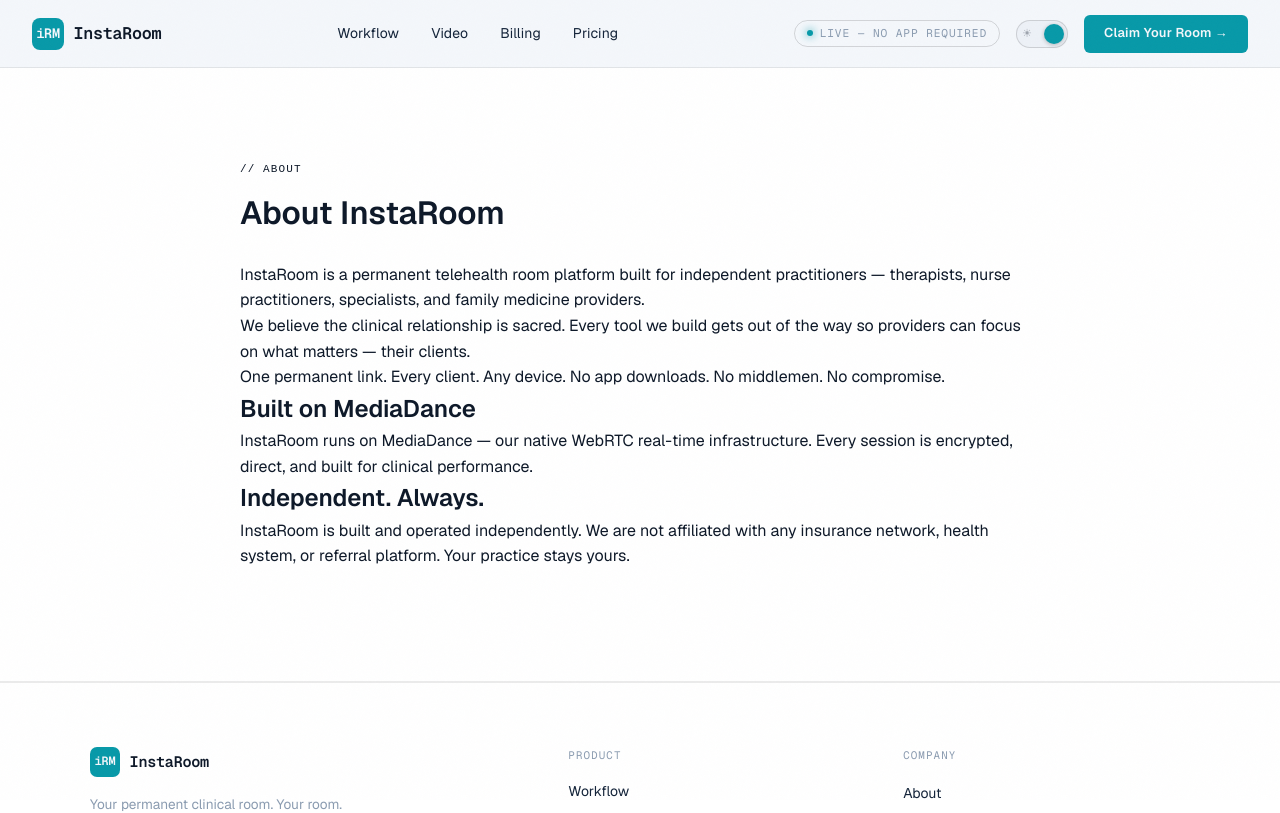
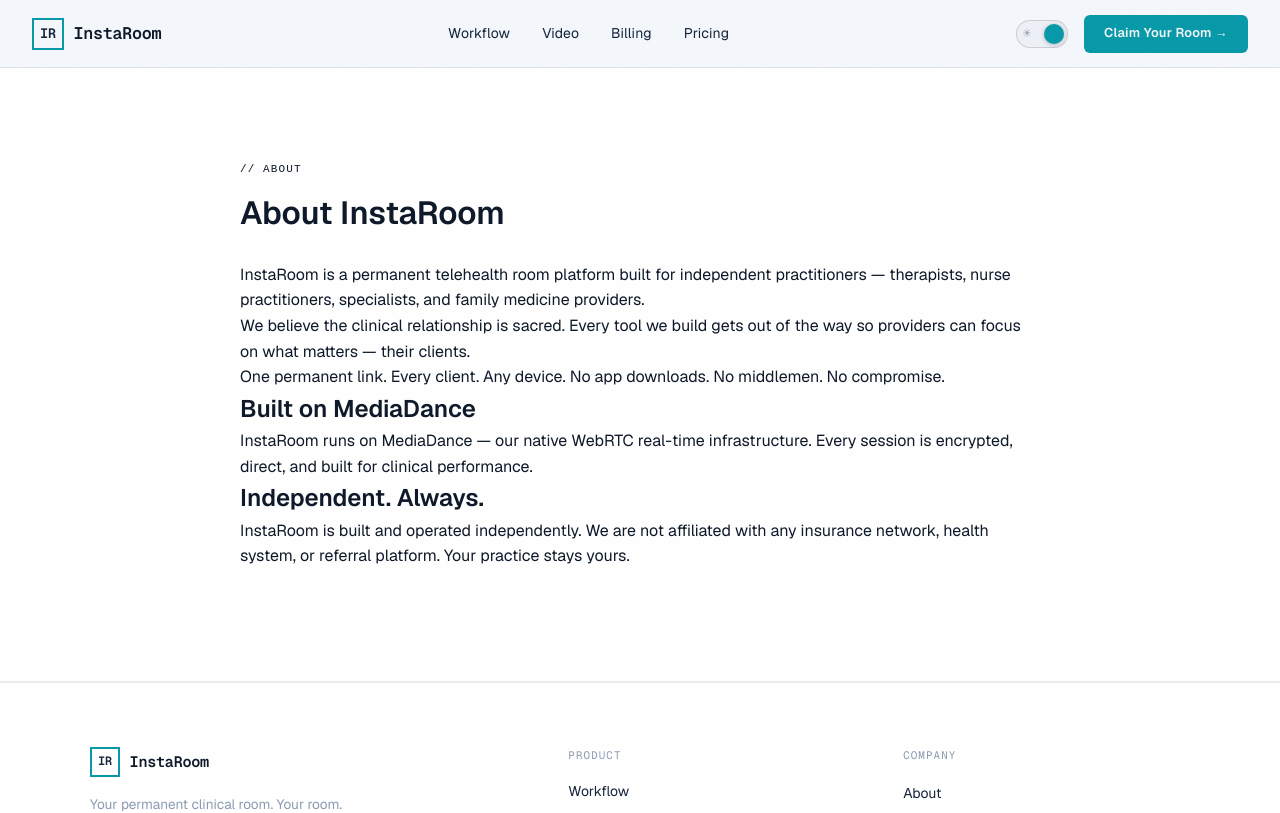
Before and after one commit to InstaDR-Lite/marketing, a Next.js app: page /about in a window 1280 px wide. Shown: the top 813 px of the page. Built offline with nearby package versions, Linux system fonts and the light colour scheme.

Commit message:
1. Changed logomark. Connected buttons to pricing

```diff
--- a/components/Footer.module.scss
+++ b/components/Footer.module.scss
@@ -30,14 +30,14 @@
 
     .logoMark {
       width: 30px; height: 30px;
-      border-radius: 7px;
-      background: var(--color-teal);
+      // border-radius: 7px;
+      border: 2px solid var(--color-teal);
       display: grid;
       place-items: center;
       font-family: var(--font-display);
       font-weight: 800;
       font-size: 0.75rem;
-      color: var(--color-bg);
+      color: var(--color-text-secondary);
       letter-spacing: -0.02em;
     }
 
--- a/components/Footer.tsx
+++ b/components/Footer.tsx
@@ -8,7 +8,7 @@ export default function Footer() {
         <div className={styles.top}>
           <div className={styles.brand}>
             <div className={styles.logoWrap}>
-              <div className={styles.logoMark}>iRM</div>
+              <div className={styles.logoMark}>IR</div>
               <span>InstaRoom</span>
             </div>
             <p>
--- a/components/Hero.module.scss
+++ b/components/Hero.module.scss
@@ -159,7 +159,8 @@
   box-shadow: 0 0 0 0 var(--color-teal-glow);
 
   &:hover {
-    background: var(--color-white);
+    // background: var(--color-white);
+    opacity: 0.8;
     transform: translateY(-2px);
     box-shadow: 0 8px 30px var(--color-teal-glow);
   }
--- a/components/Hero.tsx
+++ b/components/Hero.tsx
@@ -60,7 +60,10 @@ export default function Hero() {
       </p>
 
       <div className={styles.ctaGroup}>
-        <button className={styles.btnPrimary}>
+        <button
+          className={styles.btnPrimary}
+          onClick={() => window.location.href = '/#pricing'}
+        >
           <svg width="16" height="16" viewBox="0 0 16 16" fill="none">
             <path d="M8 2v12M2 8h12" stroke="currentColor" strokeWidth="2" strokeLinecap="round"/>
           </svg>
--- a/components/Navbar.module.scss
+++ b/components/Navbar.module.scss
@@ -24,8 +24,7 @@
   .logoMark {
     width: 32px;
     height: 32px;
-    border-radius: 8px;
-    background: var(--color-teal);
+    border: 2px solid var(--color-teal);
     display: grid;
     place-items: center;
 
@@ -33,7 +32,7 @@
       font-family: var(--font-display);
       font-weight: 800;
       font-size: 0.85rem;
-      color: var(--color-bg);
+      color: var(--color-text-secondary);
       letter-spacing: -0.02em;
     }
   }
@@ -91,7 +90,7 @@
     transition: all var(--transition);
 
     &:hover {
-      background: var(--color-white);
+      opacity: 0.8;
       transform: translateY(-1px);
       box-shadow: 0 4px 20px var(--color-teal-glow);
     }
--- a/components/Navbar.tsx
+++ b/components/Navbar.tsx
@@ -9,7 +9,7 @@ export default function Navbar() {
     <nav className={styles.nav}>
       <div className={styles.logo}>
         <div className={styles.logoMark}>
-          <span>iRM</span>
+          <span>IR</span>
         </div>
         <span className={styles.logoText}>
           InstaRoom
@@ -24,14 +24,14 @@ export default function Navbar() {
       </ul>
 
       <div className={styles.navCta}>
-        <div className={styles.badge}>
+        {/* <div className={styles.badge}>
           <span className={styles.dot} />
           Live — No App Required
-        </div>
+        </div> */}
         <ThemeToggle />
         <button
           className={styles.ctaButton}
-          onClick={() => window.location.href = 'https://instaroom.link/signup'}
+          onClick={() => window.location.href = '/#pricing'}
         >
           Claim Your Room →
         </button>
```
